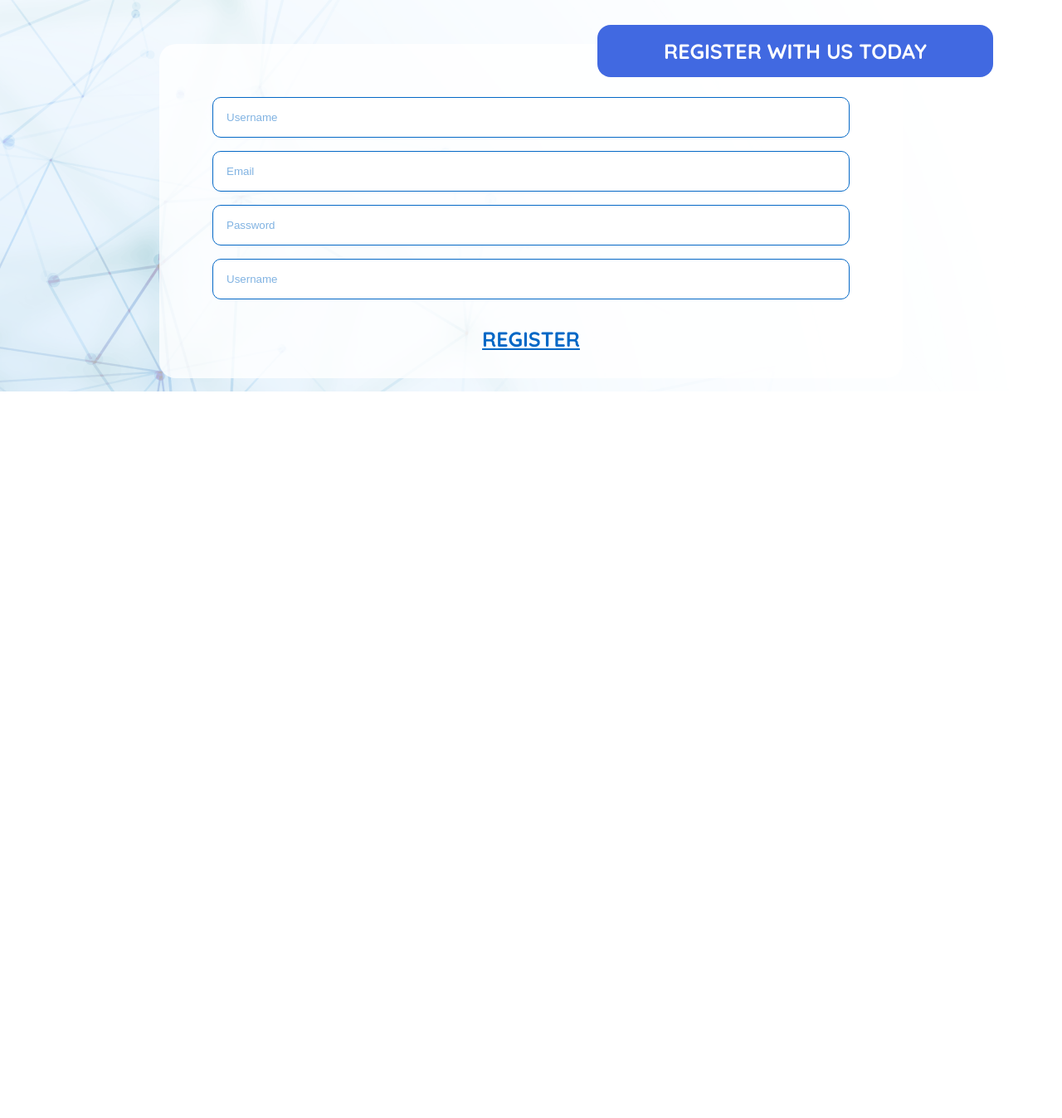
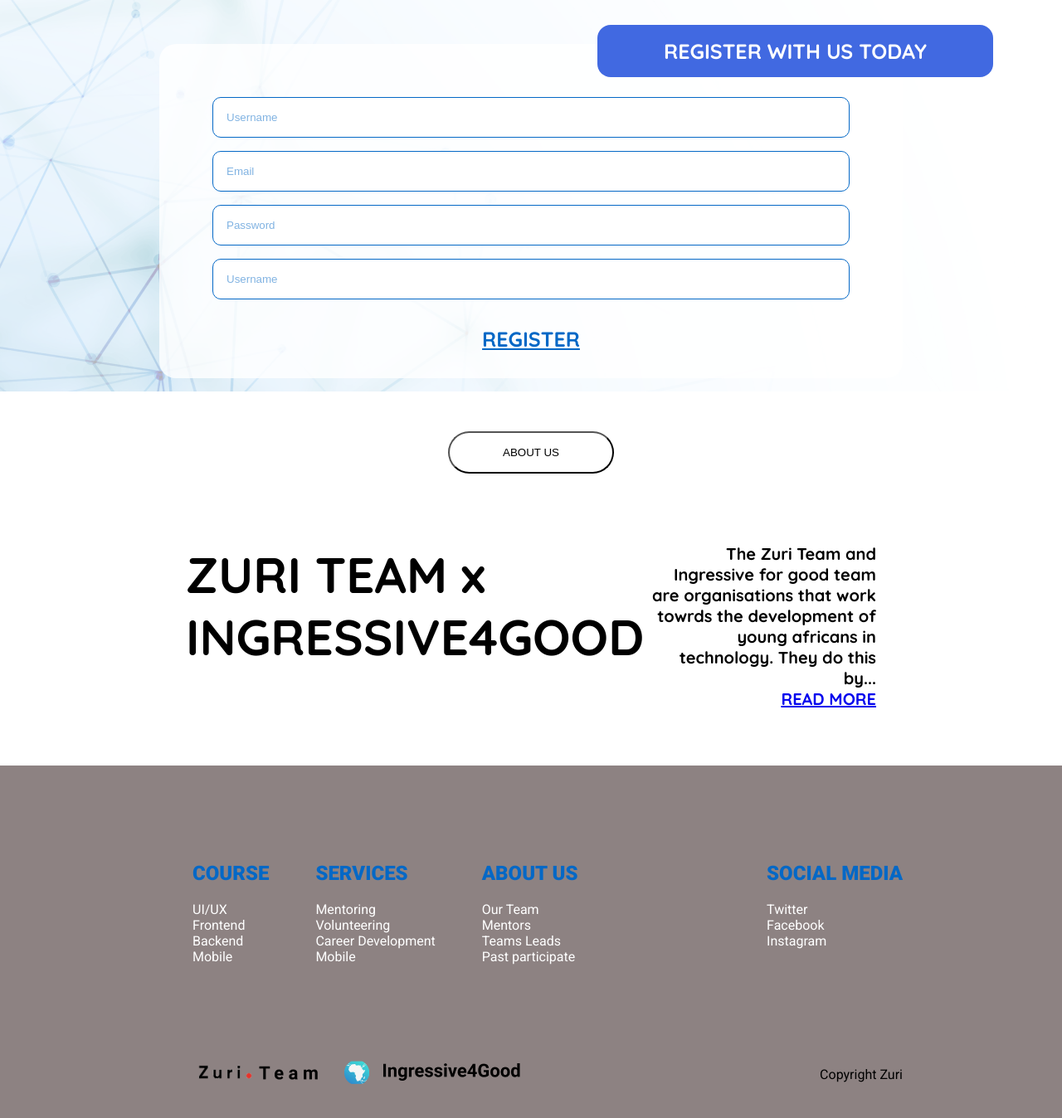
Before and after one commit to habeebability/Team-kakashi-zuri-page, a plain HTML site: page index.html in a window 1280 px wide. Shown: the part 1761-3109 px from the top of the page at 83% size. Before the commit the page ends 2233 px from the top, so only its background shows below. Drawn offline with Linux system fonts and the light colour scheme.

Commit message:
added footer

```diff
--- a/css/style.css
+++ b/css/style.css
@@ -1,6 +1,7 @@
 @import url('https://fonts.googleapis.com/css2?family=Quicksand:wght@600;700&family=Roboto:ital,wght@0,100;0,300;0,400;0,900;1,300;1,400;1,500;1,700&display=swap');
 
 html, body {
+  overflow-x: hidden;
   margin: 0;
   padding: 0;
   box-sizing: border-box;
@@ -18,7 +19,7 @@
 
 }
 .container {
-  padding: 1rem max(10%, 2rem);
+  padding: 0 max(10%, 2rem);
 }
 .nav-container {
   padding: 1rem max(15%, 2rem);
@@ -124,7 +125,7 @@
 .card1 {
   background-color: blue;
   border-radius: 2rem;
-  flex: 1 1 6rem;
+  flex: 1 1 3rem;
   z-index: 4;
 }
 /* .card img {
@@ -210,13 +211,88 @@
   font-weight: 500;
   font-size: 20px;
   background-color: royalblue;
-  padding: 1rem 2rem;
+  padding: 1rem ;
   color: white;
   border-radius: 1rem;
 }
 .button-div button{
   display: block;
 }
+
+.abt-wrapper {
+  display: flex;
+  flex-wrap: wrap;
+  justify-content: space-around;
+  padding: 2rem;
+}
+.about-info>h2 span {
+  display: block;
+  font-family: 'Quicksand', sans-serif;
+  font-weight: 400;
+  font-size: 35px;
+}
+.about-desc>p {
+  font-family: 'Quicksand', sans-serif;
+  font-weight: 300;
+  font-size: 15px;
+}
+.about-desc > p > a {
+
+  text-decoration: underline;
+}
+.btn-about {
+  display: flex;
+  padding-top: 2rem;
+  padding-bottom: 2rem;
+  justify-content: center;
+}
+.btn-about>button {
+  background-color: #fff;
+  border-radius: 30px;
+  padding: 1rem 4rem;
+}
+.abt-wrapper>div {
+  flex: 1;
+}
+.abt-wrapper p {
+  text-align: right;
+}
+footer {
+  background-color: rgb(141, 130, 130);
+
+}
+.link-wrapper {
+  display: flex;
+  flex-wrap: wrap;
+  justify-content: flex-start;
+  padding-top: 5rem;
+  padding-bottom: 5rem;
+  column-gap: 1rem;
+}
+
+footer ul >li > a {
+  color: #fff;
+}
+footer > ul {
+  margin-left: 0;
+}
+
+footer h2 {
+  color: #0468C6;
+}
+.footer-nav {
+  display: flex;
+  justify-content: space-evenly;
+  align-items: center;
+  flex-wrap: wrap;
+  flex: 1;
+}
+/* .ml-auto {
+  margin-left: 0;
+} */
+
+
+
 
 @media (min-width: 768px) {
   .banner-flex {
@@ -255,4 +331,24 @@
     color: white;
     border-radius: 1rem;
   }
+  .card1 {
+    background-color: blue;
+    border-radius: 2rem;
+    flex: 1 1 6rem;
+    z-index: 4;
+  }
+  .about-info>h2 span {
+    display: block;
+    font-family: 'Quicksand', sans-serif;
+    font-weight: 700;
+    font-size: 60px;
+  }
+  .about-desc>p {
+    font-family: 'Quicksand', sans-serif;
+    font-weight: 700;
+    font-size: 20px;
+  }
+  .ml-auto {
+    margin-left: auto;
+  }
 }
--- a/index.html
+++ b/index.html
@@ -78,7 +78,78 @@
 
       </form>
     </section>
+    <section class="aboutus-sec container">
+      <div class="btn-about">
+        <button>ABOUT US</button>
+      </div>
+      <div class="abt-wrapper">
+        <div class="about-info">
+          <h2>
+            <span>ZURI TEAM x</span>
+            <span>INGRESSIVE4GOOD</span>
+          </h2>
+
+        </div>
+        <div class="about-desc">
+          <p>The Zuri Team and Ingressive for good team are organisations that work towrds the development of young africans in technology. They do this by... <br><a href="#">READ MORE</a></p>
+
+        </div>
+      </div>
+
+    </section>
   </main>
+  <footer class="container">
+    <div class="link-wrapper">
+      <div class="course-links">
+        <ul>
+          <h2>COURSE</h2>
+          <li><a href="#">UI/UX</a></li>
+          <li><a href="#">Frontend</a></li>
+          <li><a href="#">Backend</a></li>
+          <li><a href="#">Mobile</a></li>
+        </ul>
+      </div>
+      <div class="service-link">
+
+        <ul>
+          <h2>SERVICES</h2>
+          <li><a href="#">Mentoring</a></li>
+          <li><a href="#">Volunteering</a></li>
+          <li><a href="#">Career Development</a></li>
+          <li><a href="#">Mobile</a></li>
+        </ul>
+      </div>
+      <div class="aboutus-links">
+
+        <ul>
+          <h2>ABOUT US</h2>
+          <li><a href="#">  Our Team</a></li>
+          <li><a href="#">Mentors</a></li>
+          <li><a href="#">Teams Leads</a></li>
+          <li><a href="#">Past participate</a></li>
+        </ul>
+      </div>
+      <div class="social-links ml-auto">
+        <ul>
+          <h2>SOCIAL MEDIA</h2>
+          <li><a href="#"> Twitter</a></li>
+          <li><a href="#">Facebook</a></li>
+          <li><a href="#">Instagram</a></li>
+        </ul>
+      </div>
+
+    </div>
+    <div class="footer-nav">
+      <ul class="nav-links">
+       <li><img src="img/zuri-logo.png" alt="" srcset=""></li>
+        <li><img class="tlogo" src="img/Team.png" alt="" srcset=""></li>
+       <li><img class="ing-logo" src="img/ing-logo.png" alt="" srcset=""></li>
+        <li class="ing4good "><img src="img/Ingressive4Good.png" alt="" srcset="">
+      </ul>
+      <p class="ml-auto">Copyright Zuri</p>
+    </div>
+  </footer>
+
 
 </body>
 </html>
```
